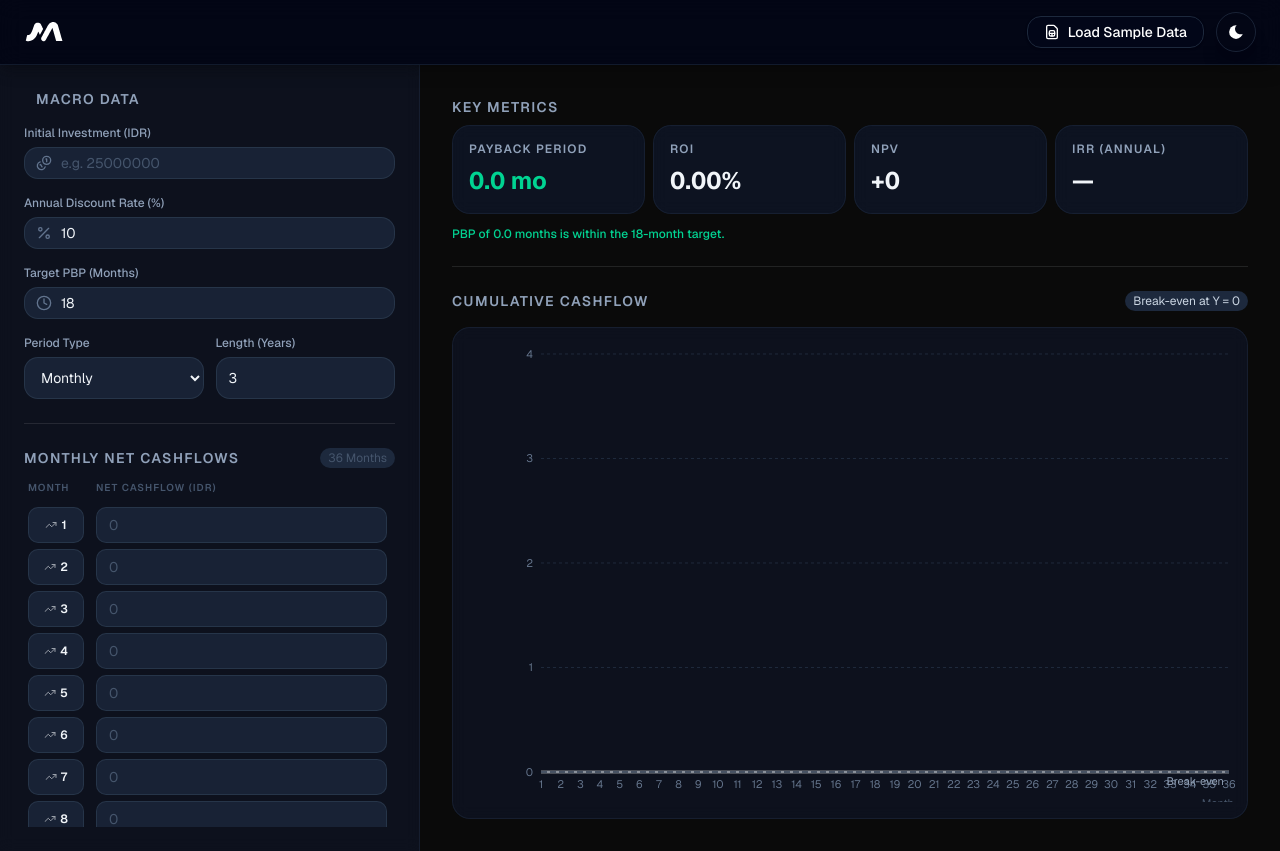
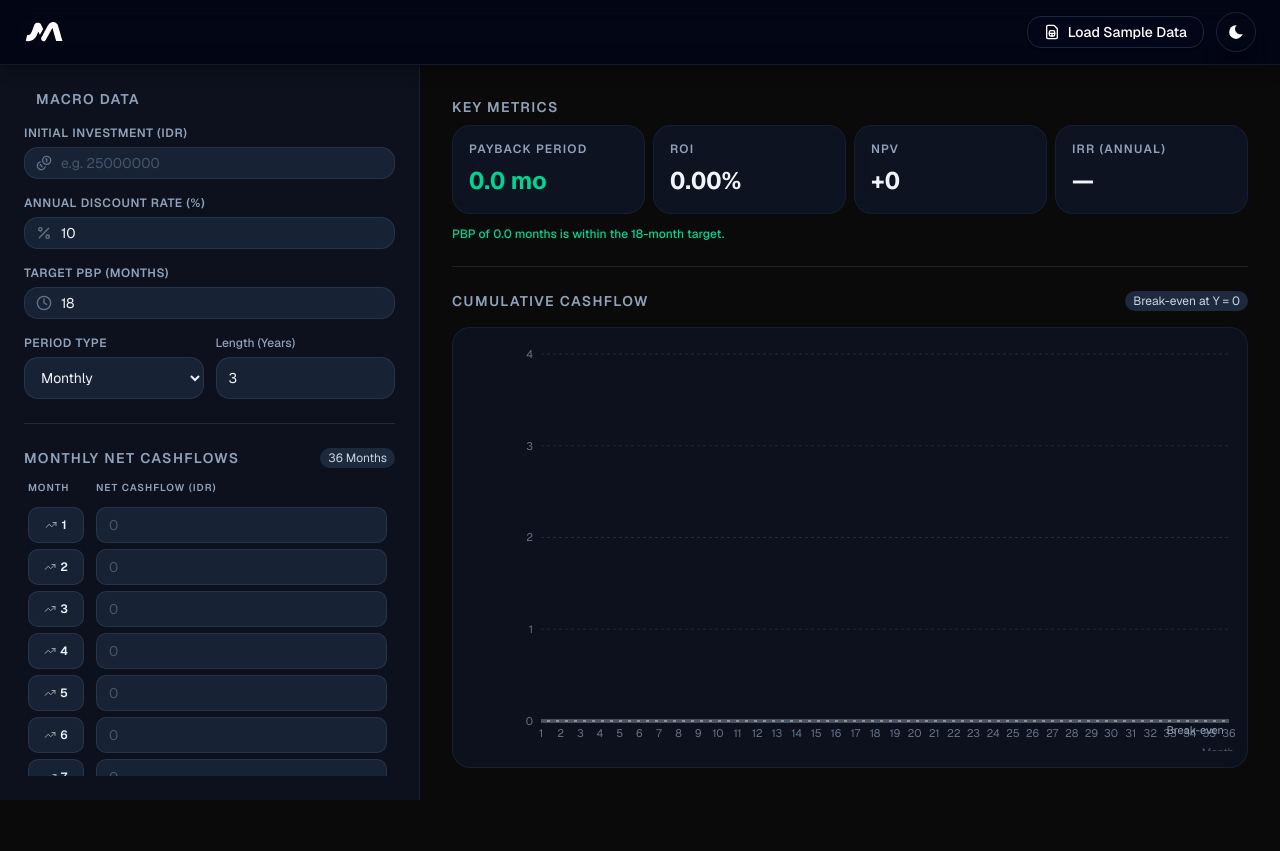
Before and after one commit to dvsalmah/metrica, a Next.js app: page / in a window 1280 px wide. After the commit the page ends 800 px from the top, so only its background shows below. Built offline with nearby package versions, Linux system fonts and the light colour scheme.

Commit message:
fix: improve scroll behavior

```diff
--- a/app/page.tsx
+++ b/app/page.tsx
@@ -9,7 +9,7 @@ export default function DashboardPage() {
   const hook = useFinancialData();
 
   return (
-    <div className="min-h-screen flex flex-col transition-colors duration-300">
+    <div className="h-screen flex flex-col transition-colors duration-300">
       <Topbar onLoadSampleData={hook.loadSampleData} />
       <main className="flex flex-col lg:flex-row flex-1 overflow-hidden">
         <LeftPanel hook={hook} />
--- a/components/dashboard/left-panel.tsx
+++ b/components/dashboard/left-panel.tsx
@@ -29,7 +29,7 @@ export default function LeftPanel({ hook }: LeftPanelProps) {
       className="
         flex flex-col gap-6
         w-full lg:w-[380px] xl:w-[420px] shrink-0
-        overflow-y-auto
+        h-full overflow-hidden
         bg-white/60 dark:bg-slate-900/60 backdrop-blur-sm
         border-r border-slate-200 dark:border-slate-800/60
         transition-colors duration-300
@@ -37,10 +37,10 @@ export default function LeftPanel({ hook }: LeftPanelProps) {
       "
     >
       {/* ── Section: Macro Inputs ── */}
-      <section>
+      <section className="shrink-0">
         <div className="flex items-center gap-2 mb-4">
           <div className="w-1 h-5 rounded-full bg-gradient-to-b " />
-          <h2 className="text-sm font-semibold uppercase tracking-widest text-slate-400">
+          <h2 className="text-sm font-semibold uppercase tracking-widest text-slate-600 dark:text-slate-400">
             Macro Data
           </h2>
         </div>
@@ -48,10 +48,7 @@ export default function LeftPanel({ hook }: LeftPanelProps) {
         <div className="flex flex-col gap-4">
           {/* Initial Investment */}
           <div className="group">
-            <label
-              htmlFor="initial-investment-input"
-              className="block text-xs font-medium text-slate-400 mb-1.5"
-            >
+            <label htmlFor="initial-investment-input" className="block text-xs font-semibold text-slate-600 dark:text-slate-400 mb-1.5 uppercase tracking-wider">
               Initial Investment (IDR)
             </label>
             <div className="relative">
@@ -84,10 +81,7 @@ export default function LeftPanel({ hook }: LeftPanelProps) {
 
           {/* Discount Rate */}
           <div className="group">
-            <label
-              htmlFor="discount-rate-input"
-              className="block text-xs font-medium text-slate-400 mb-1.5"
-            >
+            <label htmlFor="discount-rate-input" className="block text-xs font-semibold text-slate-600 dark:text-slate-400 mb-1.5 uppercase tracking-wider">
               Annual Discount Rate (%)
             </label>
             <div className="relative">
@@ -121,10 +115,7 @@ export default function LeftPanel({ hook }: LeftPanelProps) {
 
           {/* Target PBP */}
           <div className="group">
-            <label
-              htmlFor="target-pbp-input"
-              className="block text-xs font-medium text-slate-400 mb-1.5"
-            >
+            <label htmlFor="target-pbp-input" className="block text-xs font-semibold text-slate-600 dark:text-slate-400 mb-1.5 uppercase tracking-wider">
               Target PBP (Months)
             </label>
             <div className="relative">
@@ -158,10 +149,10 @@ export default function LeftPanel({ hook }: LeftPanelProps) {
           {/* Projection Settings */}
           <div className="grid grid-cols-2 gap-3">
             <div className="group">
-              <label className="block text-xs font-medium text-slate-400 mb-1.5">
-                Period Type
+              <label htmlFor="period-type-select" className="block text-xs font-semibold text-slate-600 dark:text-slate-400 mb-1.5 uppercase tracking-wider">Period Type
               </label>
               <select
+                id="period-type-select"
                 value={hook.periodType}
                 onChange={(e) => hook.setPeriodType(e.target.value as 'monthly' | 'yearly')}
                 className="
@@ -202,28 +193,28 @@ export default function LeftPanel({ hook }: LeftPanelProps) {
       <Separator />
 
       {/* ── Section: Monthly Cashflows ── */}
-      <section className="flex flex-col gap-3 flex-1">
+      <section className="flex flex-col gap-3 flex-1 min-h-0">
         <div className="flex items-center gap-2">
-          <h2 className="text-sm font-semibold uppercase tracking-widest text-slate-400">
+          <h2 className="text-sm font-semibold uppercase tracking-widest text-slate-600 dark:text-slate-400">
           {hook.periodType === 'monthly' ? 'Monthly' : 'Yearly'} Net Cashflows
           </h2>
-          <span className="ml-auto text-xs text-slate-600 bg-slate-800 px-2 py-0.5 rounded-full">
+          <span className="ml-auto text-xs text-slate-700 bg-slate-200 dark:text-slate-300 dark:bg-slate-800 px-2 py-0.5 rounded-full">
             {hook.periodType === 'monthly' ? `${hook.projectionLength * 12} Months` : `${hook.projectionLength} Years`}
           </span>
         </div>
 
         {/* Column headers */}
         <div className="grid grid-cols-[56px_1fr] gap-3 px-1">
-          <span className="text-[10px] font-semibold uppercase tracking-widest text-slate-600">
+          <span className="text-[10px] font-semibold uppercase tracking-widest text-slate-600 dark:text-slate-400">
             {hook.periodType === 'monthly' ? 'Month' : 'Year'}
           </span>
-          <span className="text-[10px] font-semibold uppercase tracking-widest text-slate-600">
+          <span className="text-[10px] font-semibold uppercase tracking-widest text-slate-600 dark:text-slate-400">
             Net Cashflow (IDR)
           </span>
         </div>
 
         {/* Scrollable list */}
-        <div className="flex flex-col gap-1.5 overflow-y-auto max-h-[calc(100vh-480px)] pr-1 scrollbar-thin scrollbar-thumb-slate-700 scrollbar-track-transparent">
+        <div className="flex flex-col gap-1.5 overflow-y-auto flex-1 pr-1 scrollbar-thin scrollbar-thumb-slate-700 scrollbar-track-transparent">
           {cashflows.map(({ month, netCashflow }) => (
             <div
               key={month}
```
